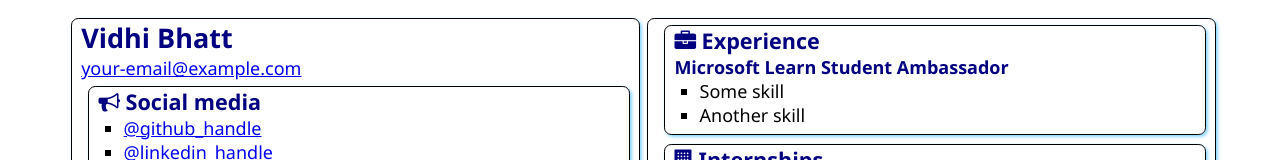
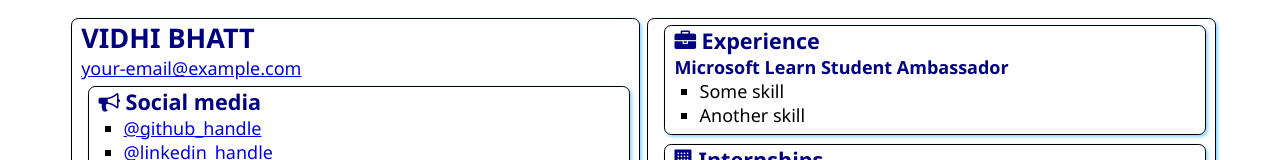
Before and after one commit to VidhiBhatt01/SATechnicalOnboarding-main, a plain HTML site: page src/index.html in a window 1280 px wide. Shown: the top 160 px of the page. Drawn offline with Linux system fonts and the light colour scheme.

Commit message:
Update index.html

```diff
--- a/src/index.html
+++ b/src/index.html
@@ -12,7 +12,7 @@
 <body>
     <main>
         <article class="box">
-            <h1>Vidhi Bhatt</h1>
+            <h1>VIDHI BHATT</h1>
             <div><a href="mailto:your.email@example.com">your-email@example.com</a></div>
 
             <section class="box">
```
